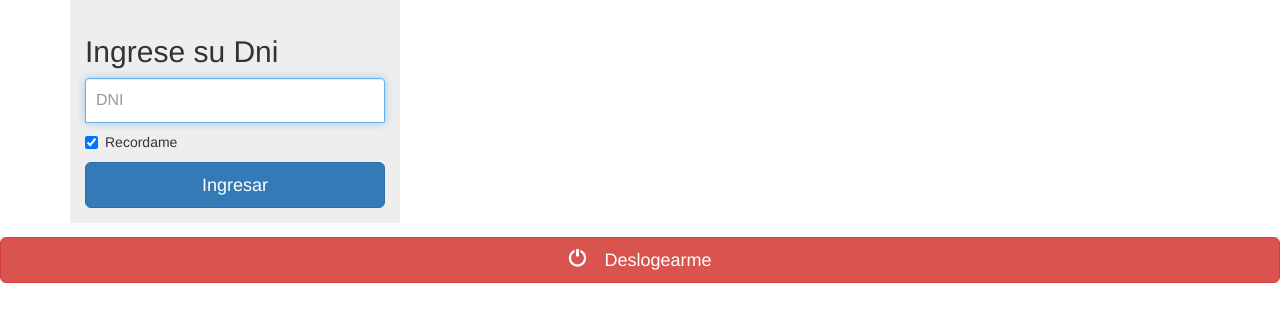
After one commit to Gmm27/Primer-Parcial, a PHP site: page /partes/FormInicio.php in a window 1280 px wide. The commit adds this page. Shown: the top 322 px of the page. Run offline with PHP 8.4, Linux system fonts and the light colour scheme; some libraries are stand-ins or nearby versions.

Commit message:
SEGUNDA MODIFICACION

```diff
--- /dev/null
+++ b/partes/FormInicio.php
@@ -0,0 +1,34 @@
+
+<link href="css/bootstrap.min.css" rel="stylesheet">
+<link href="css/ingreso.css" rel="stylesheet">
+
+
+<?php
+
+//session_start();
+//if(!isset($_SESSION['registrado'])){  ?>
+    <div id="formLogin" class="container">
+
+      <form  class="form-ingreso " onsubmit="validarLogin();return false;">
+        <h2 class="form-ingreso-heading">Ingrese su Dni</h2>
+        <label for="correo" class="sr-only">DNI</label>
+                <input type="email" id="correo" class="form-control" placeholder="DNI" required="" autofocus="" value="<?php  if(isset($_COOKIE["registro"])){echo $_COOKIE["registro"];}?>">
+
+        <div class="checkbox">
+          <label>
+            <input type="checkbox" id="recordarme" checked> Recordame
+          </label>
+
+        </div>
+        <button class="btn btn-lg btn-primary btn-block" type="submit">Ingresar</button>
+
+      </form>
+
+
+
+    </div> <!-- /container -->
+
+  <?php// }else{    echo"<h3>usted '".$_SESSION['registrado']."' esta logeado. </h3>";?>
+    <button onclick="deslogear()" class="btn btn-lg btn-danger btn-block" type="button"><span class="glyphicon glyphicon-off">&nbsp;</span>Deslogearme</button>
+ <script type="text/javascript">
+ MostarBotones();</script>
```
Also changed, not shown: index.php (+21 -1 lines).
